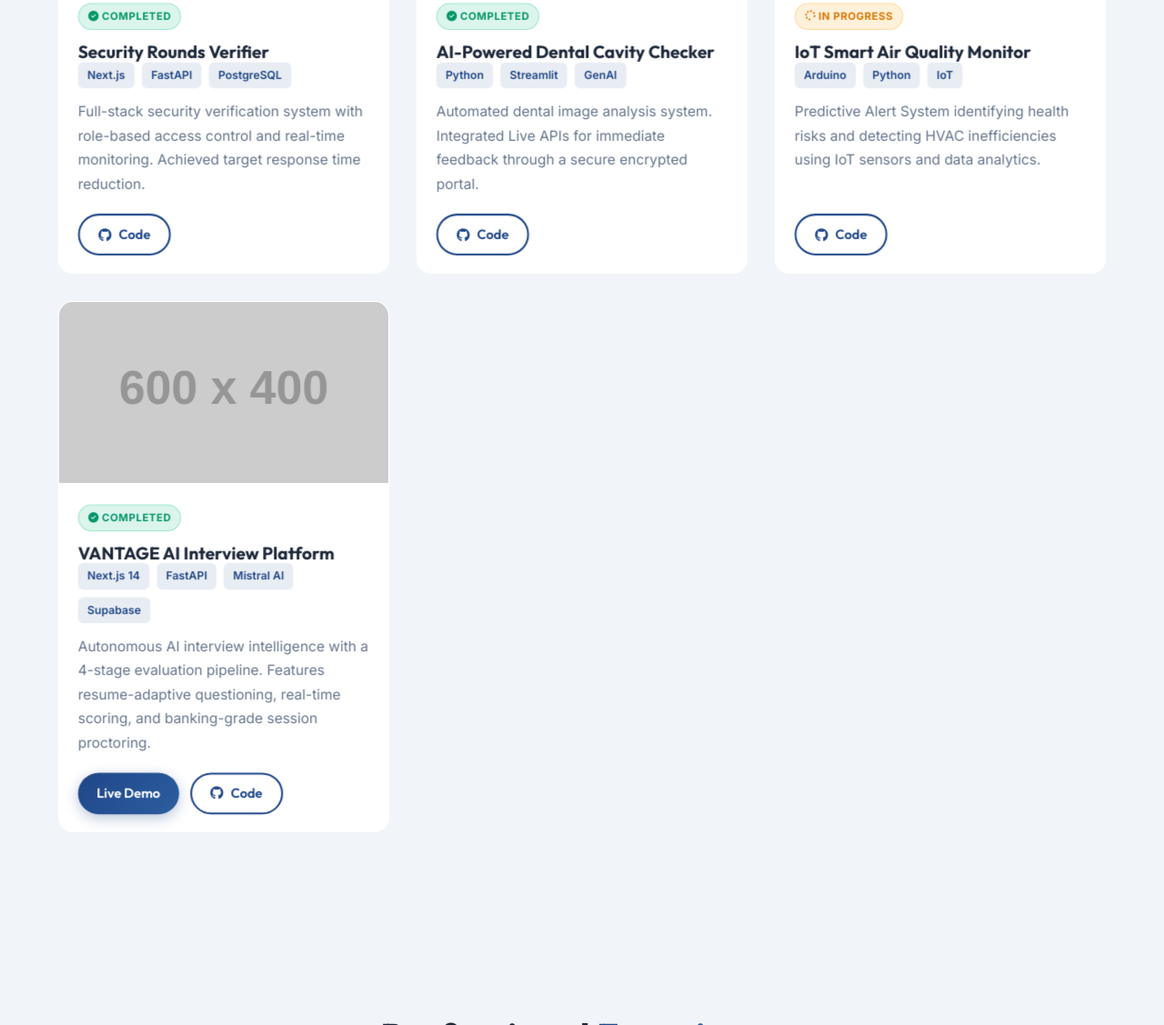
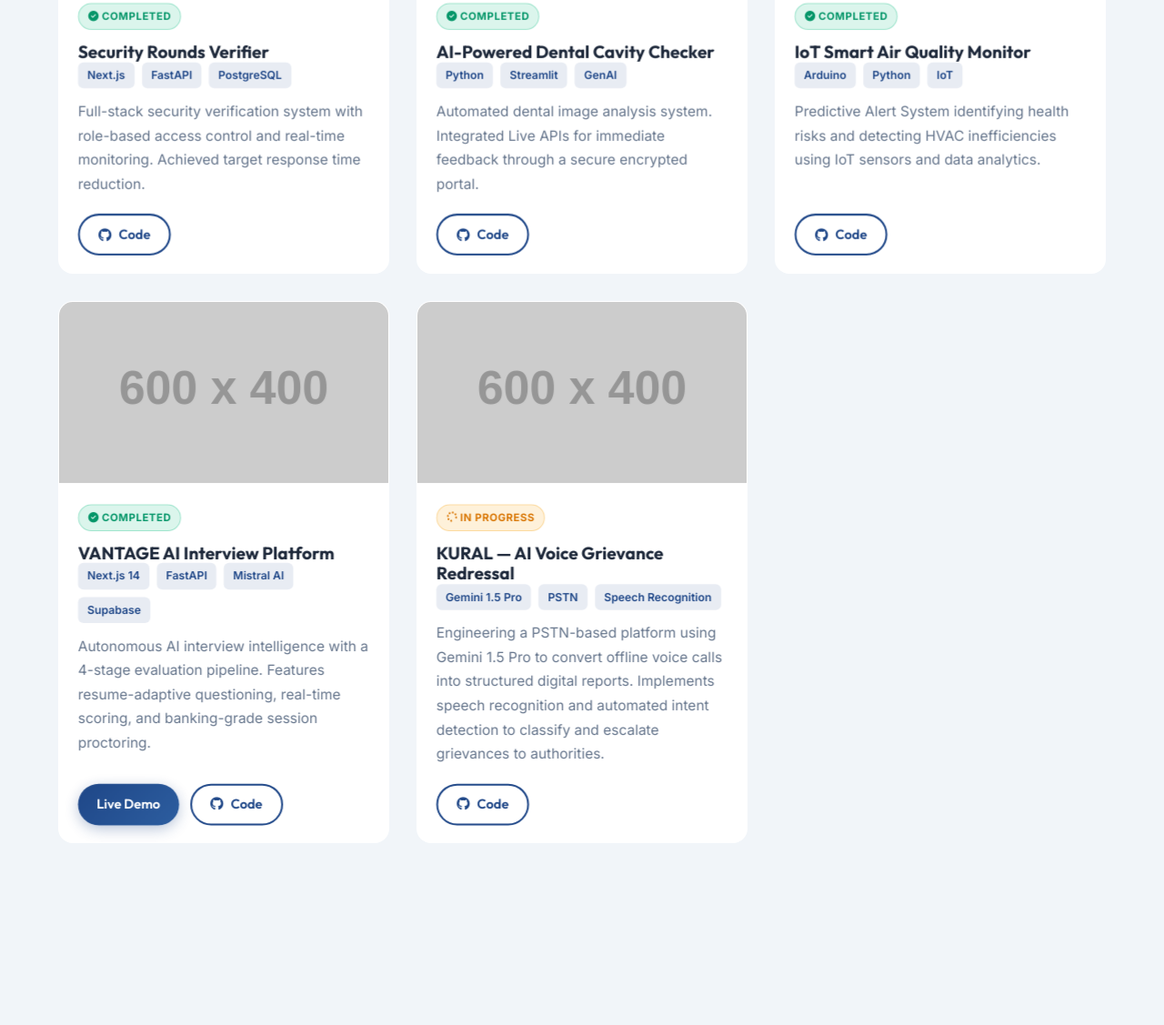
Before and after one commit to sakthivel-136/BLOG, a plain HTML site: page index.html in a window 1280 px wide. Shown: the part 2861-3988 px from the top of the page at 91% size. Drawn offline with Linux system fonts and the light colour scheme; placeholder pictures from the web are drawn by us.

Commit message:
Update index.html

```diff
--- a/index.html
+++ b/index.html
@@ -501,7 +501,6 @@
             <div class="hero-grid">
                 <div class="hero-text fade-in-up">
                     <div class="hero-avatar-container">
-                        <!-- PROFILE IMAGE: Loads profile.jpg from local folder -->
                         <img src="profile.jpg"
                              alt="Sakthivel C"
                              class="hero-avatar"
@@ -532,7 +531,6 @@
     <!-- STATS OVERLAY -->
     <div class="container">
         <div class="stats-grid">
-            <!-- UPDATED STAT: SkillRack 120+ -->
             <div class="glass-card stat-card fade-in-up">
                 <span class="stat-number" data-target="120">0</span>
                 <p class="text-accent" style="font-weight: 600;">SkillRack Solved</p>
@@ -679,7 +677,7 @@
             </div>
 
             <div class="projects-grid">
-                <!-- Project 1: UPDATED TO COMPLETED -->
+                <!-- Project 1: Security Rounds Verifier - COMPLETED -->
                 <div class="project-card fade-in-up" data-category="web">
                     <div class="project-img-wrapper">
                         <img src="https://drive.google.com/uc?export=view&id=1yL2UmdsS9TIuQlSt1kF277sq5dCfSAdD"
@@ -688,7 +686,6 @@
                              onerror="this.onerror=null;this.src='https://placehold.co/600x400/1F4788/FFF?text=Security+Verifier'">
                     </div>
                     <div class="project-content">
-                        <!-- UPDATED BADGE: COMPLETED -->
                         <span class="status-badge completed"><i class="fas fa-check-circle"></i> Completed</span>
                         <h3>Security Rounds Verifier</h3>
                         <div class="project-tags">
@@ -705,7 +702,7 @@
                     </div>
                 </div>
 
-                <!-- Project 2: COMPLETED -->
+                <!-- Project 2: AI Dental Cavity Checker - COMPLETED -->
                 <div class="project-card fade-in-up" data-category="ml">
                     <div class="project-img-wrapper">
                         <img src="https://drive.google.com/uc?export=view&id=1ynZMWZ0z-4N0ki70P8ngk9BDSadMzRaf"
@@ -730,7 +727,7 @@
                     </div>
                 </div>
 
-                <!-- Project 3: In Progress -->
+                <!-- Project 3: IoT Smart Air Quality Monitor - NOW COMPLETED -->
                 <div class="project-card fade-in-up" data-category="iot">
                     <div class="project-img-wrapper">
                         <img src="https://drive.google.com/uc?export=view&id=1xOstLEfzUmpD_nutJloROrnMYOSOgDaV"
@@ -739,7 +736,7 @@
                              onerror="this.onerror=null;this.src='https://placehold.co/600x400/1F4788/FFF?text=Smart+Air+Monitor'">
                     </div>
                     <div class="project-content">
-                        <span class="status-badge in-progress"><i class="fas fa-spinner fa-spin"></i> In Progress</span>
+                        <span class="status-badge completed"><i class="fas fa-check-circle"></i> Completed</span>
                         <h3>IoT Smart Air Quality Monitor</h3>
                         <div class="project-tags">
                             <span class="tag">Arduino</span>
@@ -755,7 +752,7 @@
                     </div>
                 </div>
 
-                <!-- Project 4: VANTAGE -->
+                <!-- Project 4: VANTAGE AI Interview - COMPLETED -->
                 <div class="project-card fade-in-up" data-category="web">
                     <div class="project-img-wrapper">
                         <img src="https://placehold.co/600x400/1F4788/FFF?text=VANTAGE+AI+Interview"
@@ -778,6 +775,31 @@
                         <div class="project-links" style="display: flex; gap: 12px; flex-wrap: wrap;">
                             <a href="https://ai-interview-blue-eight.vercel.app" target="_blank" class="btn btn-primary" style="padding: 8px 20px; font-size: 0.9rem;">Live Demo</a>
                             <a href="https://github.com/sakthivel-136/ai-interview" target="_blank" class="btn btn-outline" style="padding: 8px 20px; font-size: 0.9rem;"><i class="fab fa-github"></i> Code</a>
+                        </div>
+                    </div>
+                </div>
+
+                <!-- Project 5: KURAL - AI Voice-Based Grievance Redressal - IN PROGRESS -->
+                <div class="project-card fade-in-up" data-category="ml">
+                    <div class="project-img-wrapper">
+                        <img src="https://placehold.co/600x400/0f172a/60a5fa?text=KURAL+AI+Voice"
+                             alt="KURAL AI Voice Grievance"
+                             class="project-img"
+                             onerror="this.onerror=null;this.src='https://placehold.co/600x400/1F4788/FFF?text=KURAL+AI+Voice'">
+                    </div>
+                    <div class="project-content">
+                        <span class="status-badge in-progress"><i class="fas fa-spinner fa-spin"></i> In Progress</span>
+                        <h3>KURAL — AI Voice Grievance Redressal</h3>
+                        <div class="project-tags">
+                            <span class="tag">Gemini 1.5 Pro</span>
+                            <span class="tag">PSTN</span>
+                            <span class="tag">Speech Recognition</span>
+                        </div>
+                        <p style="font-size: 0.95rem; color: var(--text-light); margin-bottom: 20px; flex-grow: 1;">
+                            Engineering a PSTN-based platform using Gemini 1.5 Pro to convert offline voice calls into structured digital reports. Implements speech recognition and automated intent detection to classify and escalate grievances to authorities.
+                        </p>
+                        <div class="project-links">
+                            <a href="https://github.com/sakthivel-136" class="btn btn-outline" style="padding: 8px 20px; font-size: 0.9rem;"><i class="fab fa-github"></i> Code</a>
                         </div>
                     </div>
                 </div>
@@ -832,7 +854,7 @@
                 <a href="http://www.skillrack.com/profile/560153/ef219f0762c92faff99fb9714361ad454d82298e" class="social-btn" aria-label="Skillrack"><i class="fas fa-code"></i></a>
             </div>
 
-            <p class="footer-credit">Build by SAKTHI VEL C </p>
+            <p class="footer-credit">Build by SAKTHI VEL C</p>
 
             <div class="footer-copyright">
                 &copy; 2025 All Rights Reserved.
```
